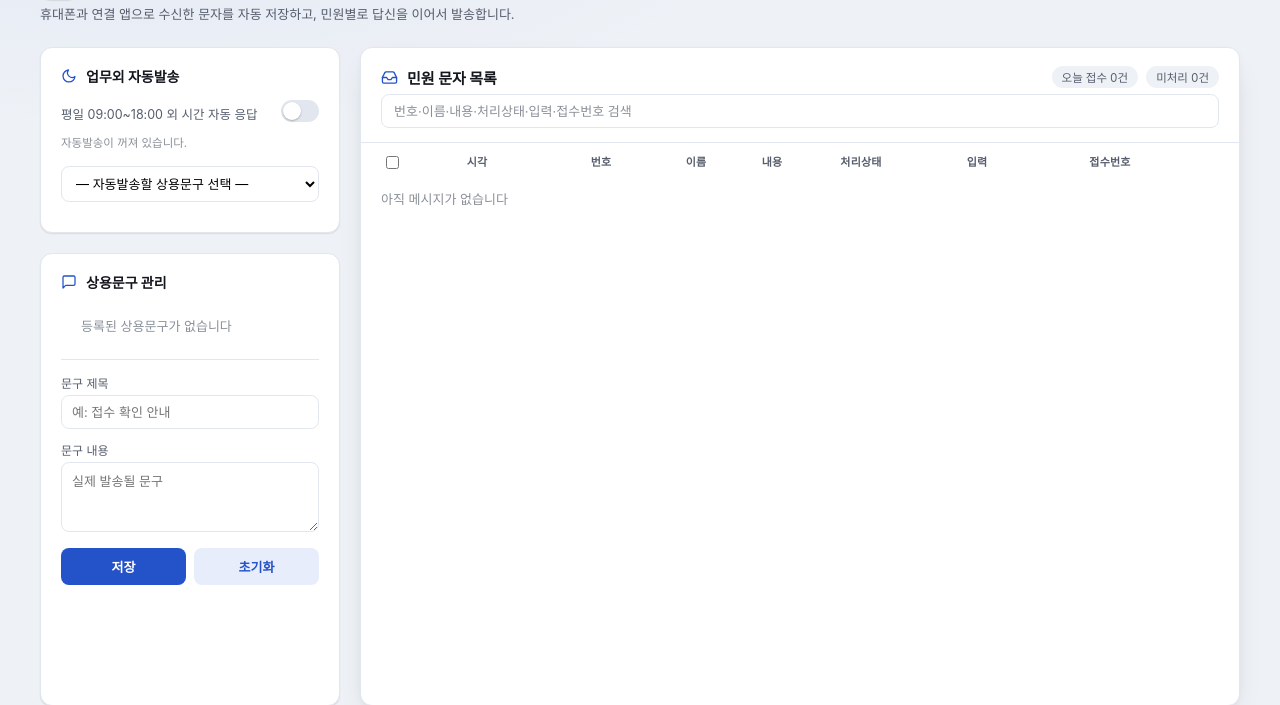
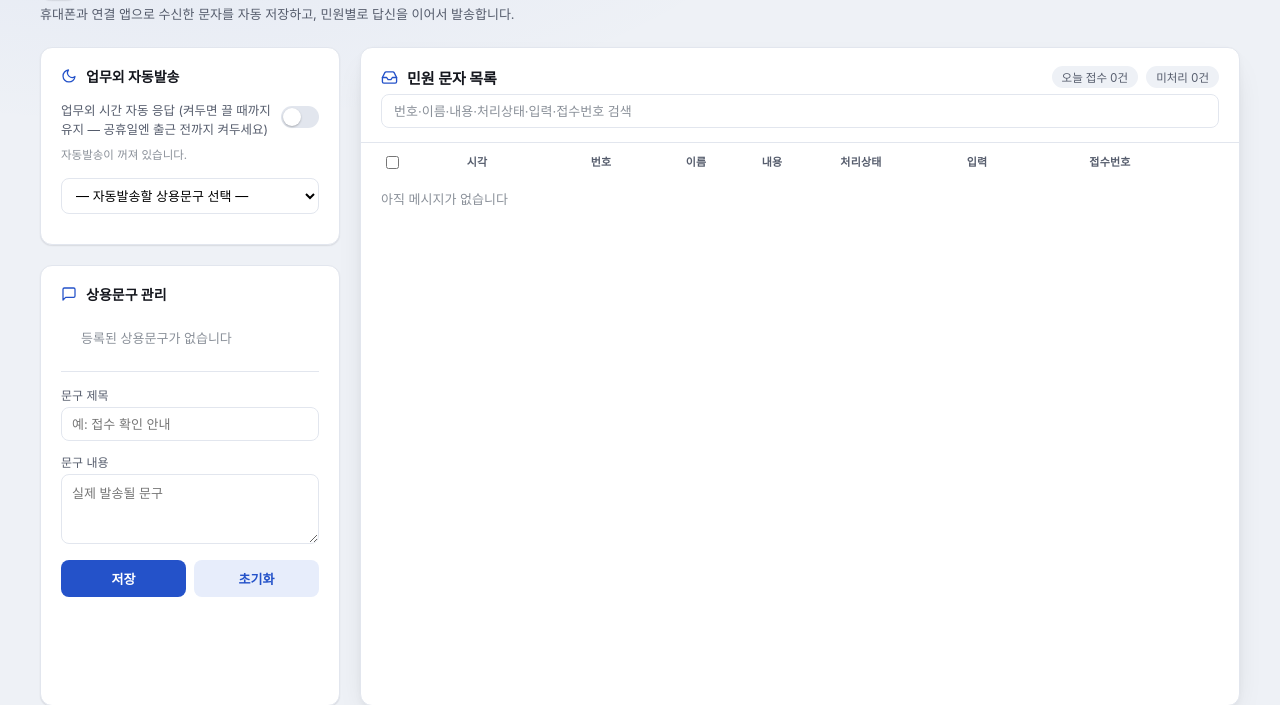
Before and after one commit to seccrc/auto_sms, a Flask app: page / in a window 1280 px wide. Shown: the part 66-771 px from the top of the page. Run offline with Flask 3, Linux system fonts and the light colour scheme; data that the repository does not hold is empty; some web fonts are replaced.

Commit message:
업무외 자동발송 토글 문구 수정 — 공휴일도 포함됨을 명시
"평일 09:00~18:00 외 시간 자동 응답"이라는 기존 문구는 토글이 실제로는
끌 때까지 계속 유지되고 공휴일에도 수동으로 켜서 쓴다는 걸(직전 커밋)
반영하지 못해서 오해의 소지가 있었다.

```diff
--- a/templates/dashboard.html
+++ b/templates/dashboard.html
@@ -264,7 +264,7 @@
     <div class="card">
       <h2><svg width="16" height="16" viewBox="0 0 24 24" fill="none" stroke="currentColor" stroke-width="1.9" stroke-linecap="round" stroke-linejoin="round"><path d="M21 12.79A9 9 0 1 1 11.21 3 7 7 0 0 0 21 12.79z"/></svg>업무외 자동발송</h2>
       <div class="status-toggle">
-        <span class="toggle-label">평일 09:00~18:00 외 시간 자동 응답</span>
+        <span class="toggle-label">업무외 시간 자동 응답 (켜두면 끌 때까지 유지 — 공휴일엔 출근 전까지 켜두세요)</span>
         <label class="switch">
           <input type="checkbox" id="autoReplyEnabled" onchange="saveAutoReplySettings()">
           <span class="track"></span>
```
